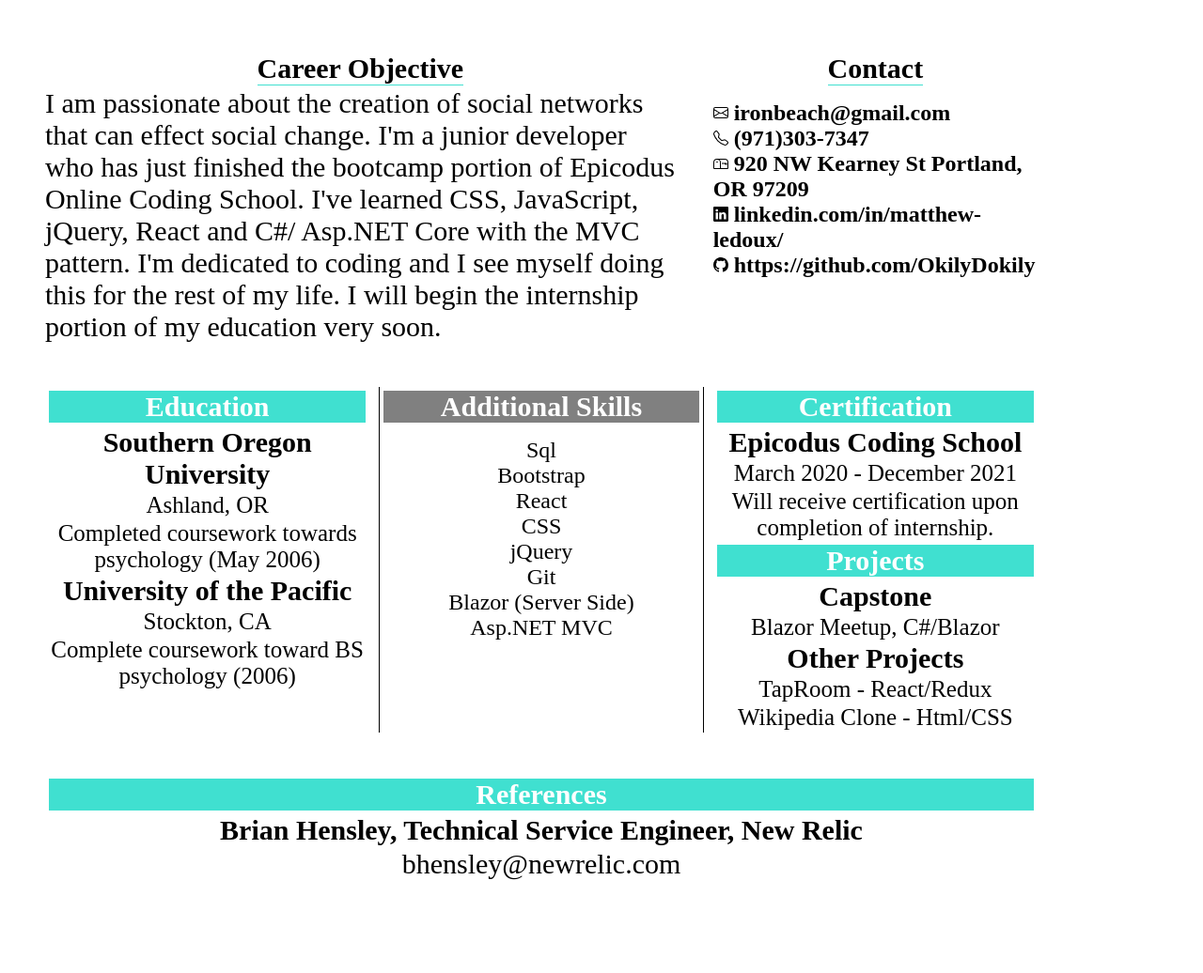
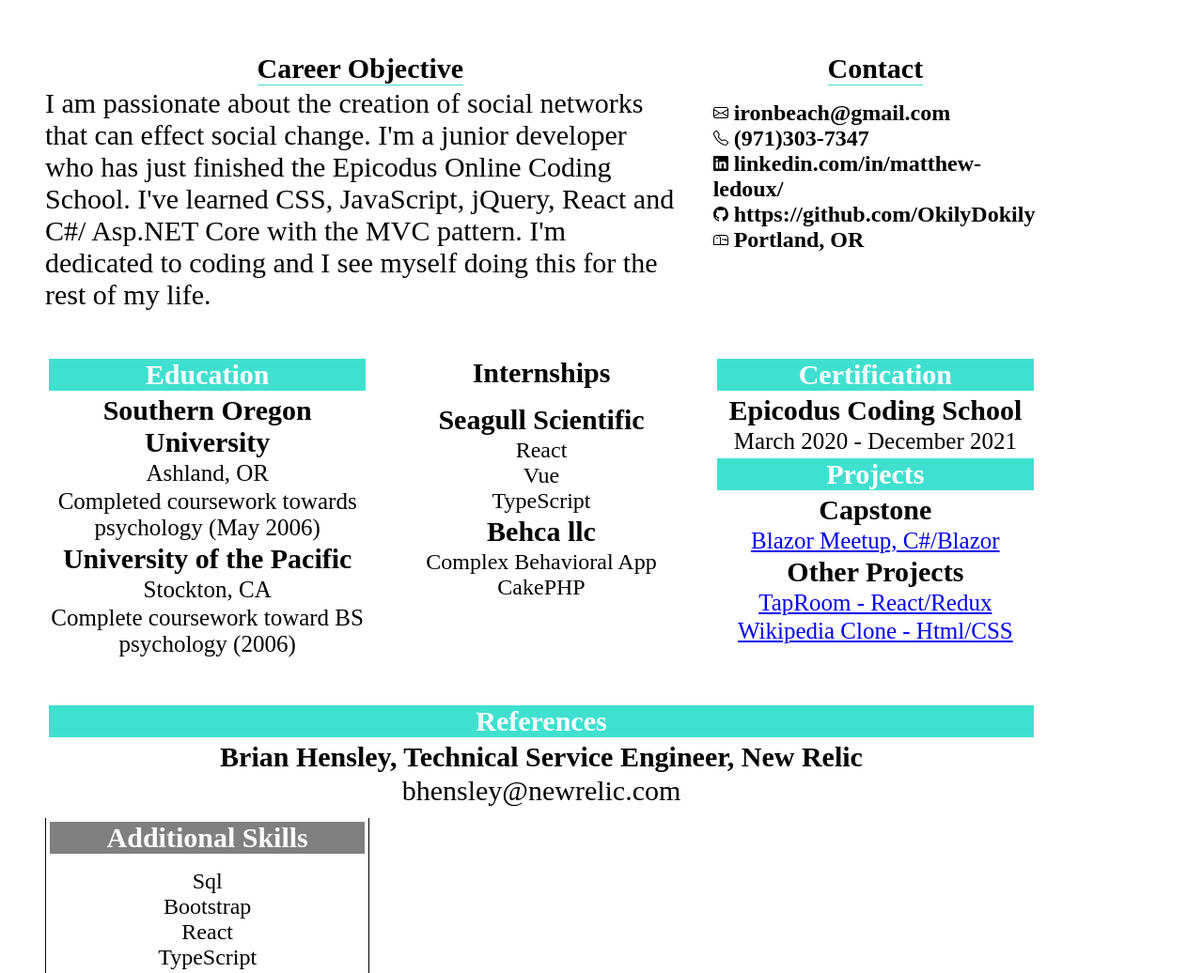
Before and after one commit to OkilyDokily/resume, a plain HTML site: page index.html in a window 1280 px wide. Shown: the part 300-1336 px from the top of the page at 94% size. Before the commit the page ends 1287 px from the top, so only its background shows below. Drawn offline with Linux system fonts and the light colour scheme.

Commit message:
Update index.html

```diff
--- a/index.html
+++ b/index.html
@@ -6,7 +6,7 @@
     <meta http-equiv="X-UA-Compatible" content="IE=edge">
     <meta name="viewport" content="width=device-width, initial-scale=1.0">
     <link rel="stylesheet" href="styles.css">
-    <title>Matthew LeDoux's Resume</title>
+    <title>Document</title>
 </head>
 
 <body>
@@ -24,14 +24,34 @@
             <h1>Career Objective</h1>
             <p class="careerparagraph">I am passionate about the creation of social networks that can effect social
                 change. I'm a junior developer who has just
-                finished the bootcamp portion of Epicodus Online Coding School. I've learned CSS, JavaScript,
+                finished the Epicodus Online Coding School. I've learned CSS, JavaScript,
                 jQuery,
                 React and C#/
                 Asp.NET Core with the MVC pattern. I'm dedicated to coding and I see myself doing this for the rest
                 of
-                my life. I will
-                begin the internship portion of my education very soon.
+                my life.
             </p>
+        </div>
+        <div id="experience">
+            <h1>Internships</h1>
+            <ul>
+                <li>
+                   <h4>Seagull Scientific</h4>
+                    <ul>
+                        <li>React</li>
+                        <li>Vue</li>
+                        <li>TypeScript</li>
+                    </ul>
+                </li>
+                <li>
+                    <h4> Behca llc</h4>
+                    <ul>
+                        <li>Complex Behavioral App</li>
+                        <li>CakePHP</li>
+                    </ul>
+                </li>
+            </ul>
+
         </div>
         <div id="contact">
             <h1>Contact</h1>
@@ -46,13 +66,7 @@
                         <path
                             d="M3.654 1.328a.678.678 0 0 0-1.015-.063L1.605 2.3c-.483.484-.661 1.169-.45 1.77a17.568 17.568 0 0 0 4.168 6.608 17.569 17.569 0 0 0 6.608 4.168c.601.211 1.286.033 1.77-.45l1.034-1.034a.678.678 0 0 0-.063-1.015l-2.307-1.794a.678.678 0 0 0-.58-.122l-2.19.547a1.745 1.745 0 0 1-1.657-.459L5.482 8.062a1.745 1.745 0 0 1-.46-1.657l.548-2.19a.678.678 0 0 0-.122-.58L3.654 1.328zM1.884.511a1.745 1.745 0 0 1 2.612.163L6.29 2.98c.329.423.445.974.315 1.494l-.547 2.19a.678.678 0 0 0 .178.643l2.457 2.457a.678.678 0 0 0 .644.178l2.189-.547a1.745 1.745 0 0 1 1.494.315l2.306 1.794c.829.645.905 1.87.163 2.611l-1.034 1.034c-.74.74-1.846 1.065-2.877.702a18.634 18.634 0 0 1-7.01-4.42 18.634 18.634 0 0 1-4.42-7.009c-.362-1.03-.037-2.137.703-2.877L1.885.511z" />
                     </svg>(971)303-7347</li>
-                <li> <svg xmlns="http://www.w3.org/2000/svg" width="16" height="16" fill="currentColor"
-                        class="bi bi-mailbox" viewBox="0 0 16 16">
-                        <path
-                            d="M4 4a3 3 0 0 0-3 3v6h6V7a3 3 0 0 0-3-3zm0-1h8a4 4 0 0 1 4 4v6a1 1 0 0 1-1 1H1a1 1 0 0 1-1-1V7a4 4 0 0 1 4-4zm2.646 1A3.99 3.99 0 0 1 8 7v6h7V7a3 3 0 0 0-3-3H6.646z" />
-                        <path
-                            d="M11.793 8.5H9v-1h5a.5.5 0 0 1 .5.5v1a.5.5 0 0 1-.5.5h-1a.5.5 0 0 1-.354-.146l-.853-.854zM5 7c0 .552-.448 0-1 0s-1 .552-1 0a1 1 0 0 1 2 0z" />
-                    </svg>920 NW Kearney St Portland, OR 97209</li>
+
                 <li> <svg xmlns="http://www.w3.org/2000/svg" width="16" height="16" fill="currentColor"
                         class="bi bi-linkedin" viewBox="0 0 16 16">
                         <path
@@ -65,6 +79,13 @@
                             d="M8 0C3.58 0 0 3.58 0 8c0 3.54 2.29 6.53 5.47 7.59.4.07.55-.17.55-.38 0-.19-.01-.82-.01-1.49-2.01.37-2.53-.49-2.69-.94-.09-.23-.48-.94-.82-1.13-.28-.15-.68-.52-.01-.53.63-.01 1.08.58 1.23.82.72 1.21 1.87.87 2.33.66.07-.52.28-.87.51-1.07-1.78-.2-3.64-.89-3.64-3.95 0-.87.31-1.59.82-2.15-.08-.2-.36-1.02.08-2.12 0 0 .67-.21 2.2.82.64-.18 1.32-.27 2-.27.68 0 1.36.09 2 .27 1.53-1.04 2.2-.82 2.2-.82.44 1.1.16 1.92.08 2.12.51.56.82 1.27.82 2.15 0 3.07-1.87 3.75-3.65 3.95.29.25.54.73.54 1.48 0 1.07-.01 1.93-.01 2.2 0 .21.15.46.55.38A8.012 8.012 0 0 0 16 8c0-4.42-3.58-8-8-8z" />
                     </svg>https://github.com/OkilyDokily
                 </li>
+                <li> <svg xmlns="http://www.w3.org/2000/svg" width="16" height="16" fill="currentColor"
+                    class="bi bi-mailbox" viewBox="0 0 16 16">
+                    <path
+                        d="M4 4a3 3 0 0 0-3 3v6h6V7a3 3 0 0 0-3-3zm0-1h8a4 4 0 0 1 4 4v6a1 1 0 0 1-1 1H1a1 1 0 0 1-1-1V7a4 4 0 0 1 4-4zm2.646 1A3.99 3.99 0 0 1 8 7v6h7V7a3 3 0 0 0-3-3H6.646z" />
+                    <path
+                        d="M11.793 8.5H9v-1h5a.5.5 0 0 1 .5.5v1a.5.5 0 0 1-.5.5h-1a.5.5 0 0 1-.354-.146l-.853-.854zM5 7c0 .552-.448 0-1 0s-1 .552-1 0a1 1 0 0 1 2 0z" />
+                </svg>Portland, OR</li>
             </ul>
         </div>
 
@@ -88,24 +109,25 @@
                 <li>Sql</li>
                 <li>Bootstrap</li>
                 <li>React</li>
+                <li>TypeScript</li>
                 <li>CSS</li>
-                <li>jQuery</li>
                 <li>Git</li>
                 <li>Blazor (Server Side)</li>
-                <li>Asp.NET MVC</li>
+                <li>Asp.NET MVC with C#</li>
+                <li>CakePHP</li>
             </ul>
         </div>
         <div id="certification">
             <h1 class="turquoise">Certification</h1>
             <h3>Epicodus Coding School</h3>
             <p class="certificationdetail">March 2020 - December 2021</p>
-            <p class="certificationdetail">Will receive certification upon completion of internship.</p>
+            <!-- <p class="certificationdetail">Will receive certification upon completion of internship.</p> -->
             <h1 class="turquoise">Projects</h1>
             <h3>Capstone</h3>
-            <p class="certificationdetail">Blazor Meetup, C#/Blazor</p>
+            <p class="certificationdetail"><a href="https://github.com/OkilyDokily/BlazorMeetup">Blazor Meetup, C#/Blazor</a></p>
             <h3>Other Projects</h3>
-            <p class="certificationdetail">TapRoom - React/Redux</p>
-            <p class="certificationdetail">Wikipedia Clone - Html/CSS</p>
+            <p class="certificationdetail"><a href="https://github.com/OkilyDokily/tap-room-redux">TapRoom - React/Redux</a></p>
+            <p class="certificationdetail"><a href="https://github.com/OkilyDokily/wikipedia">Wikipedia Clone - Html/CSS</a></p>
 
         </div>
 
```
